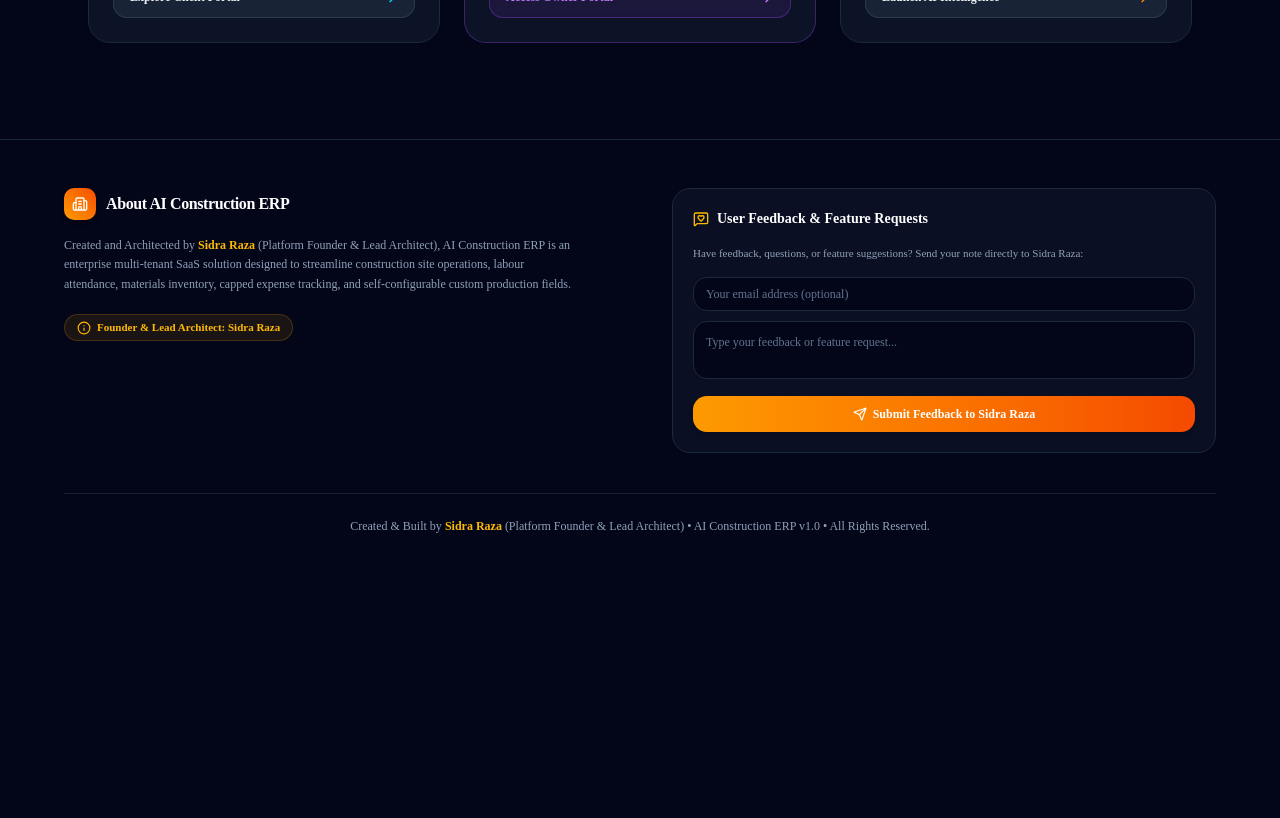
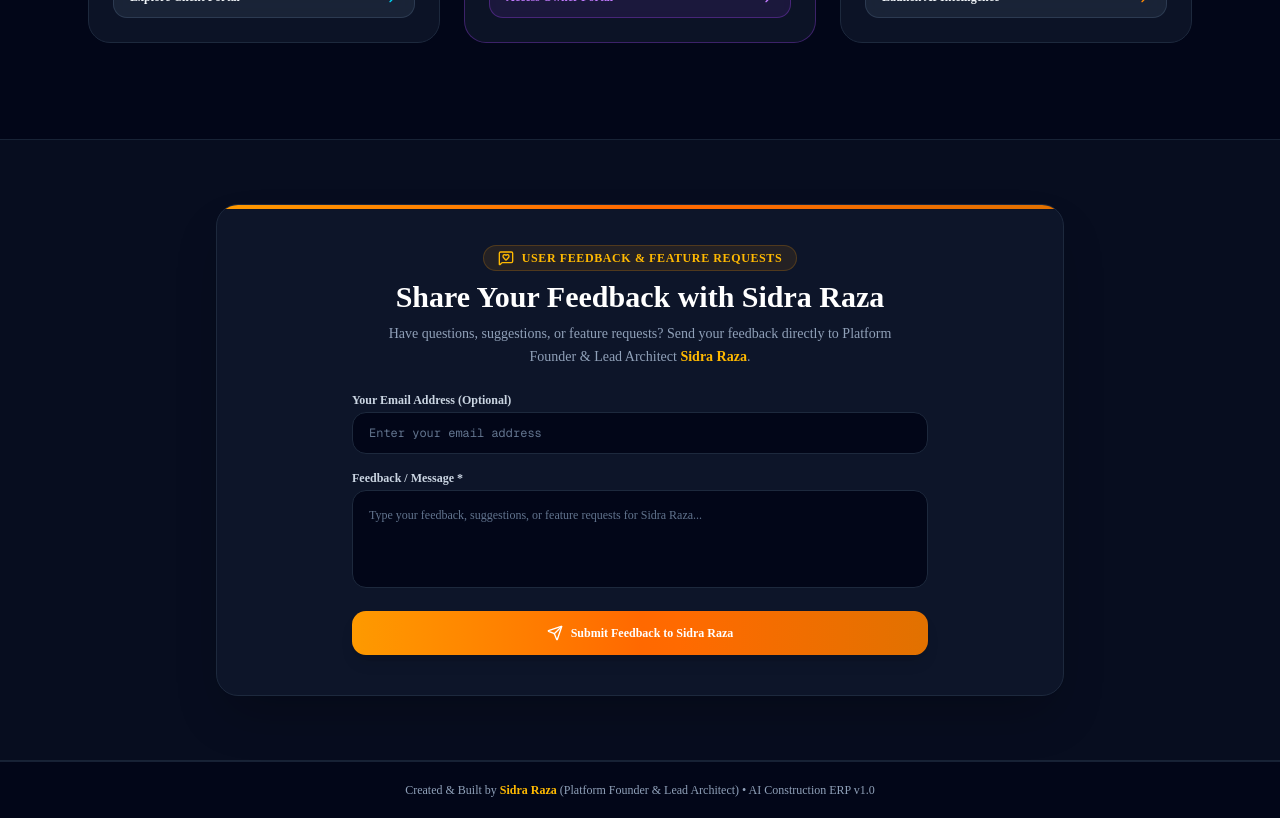
Before and after one commit to SidraRaza/ai-construction-erp, a Next.js app in the folder frontend/: page / in a window 1280 px wide. Shown: the part 1580-2398 px from the top of the page. Before the commit the page ends 2146 px from the top, so only its background shows below. Built offline with nearby package versions, Linux system fonts and the light colour scheme.

Commit message:
feat: remove About Us from footer and build dedicated standalone Feedback & Feature Requests section above clean footer

```diff
--- a/frontend/app/page.tsx
+++ b/frontend/app/page.tsx
@@ -24,7 +24,6 @@ import {
   Lock,
   MessageSquareHeart,
   Send,
-  Info,
 } from "lucide-react";
 
 function HomeContent() {
@@ -33,7 +32,7 @@ function HomeContent() {
   const [isMobileNavOpen, setIsMobileNavOpen] = useState(false);
   const [isAuthModalOpen, setIsAuthModalOpen] = useState(false);
 
-  // Footer Feedback State
+  // Standalone Feedback Form State
   const [feedbackEmail, setFeedbackEmail] = useState("");
   const [feedbackMessage, setFeedbackMessage] = useState("");
   const [isSubmittingFeedback, setIsSubmittingFeedback] = useState(false);
@@ -282,7 +281,7 @@ function HomeContent() {
             gap: 28px;
           }
           h1.headline {
-            font-size: clamp(24px, 6.5vw, 36px); /* Reduced on mobile as requested! */
+            font-size: clamp(24px, 6.5vw, 36px);
             line-height: 1.15;
             margin-bottom: 16px;
           }
@@ -297,11 +296,11 @@ function HomeContent() {
           }
           .diagram-box {
             height: 250px;
-            order: 2; /* Renders AFTER text on mobile screen! */
+            order: 2;
           }
           .cta-row {
             display: grid;
-            grid-template-columns: 1fr 1fr; /* Both buttons in 1 single line on mobile! */
+            grid-template-columns: 1fr 1fr;
             gap: 10px;
             width: 100%;
             margin-bottom: 28px;
@@ -752,6 +751,68 @@ function HomeContent() {
         </div>
       </section>
 
+      {/* Standalone Interactive User Feedback & Feature Request Section */}
+      <section id="feedback-section" className="py-16 bg-slate-900/40 border-t border-b border-slate-800/80 w-full">
+        <div className="max-w-4xl mx-auto px-4 sm:px-6">
+          <div className="bg-slate-900/90 backdrop-blur-xl p-8 sm:p-10 rounded-3xl border border-slate-800 shadow-2xl space-y-6 relative overflow-hidden">
+            {/* Top Decorative Accent Line */}
+            <div className="absolute top-0 left-0 right-0 h-1 bg-gradient-to-r from-amber-500 via-orange-500 to-amber-600" />
+
+            <div className="text-center space-y-2">
+              <div className="inline-flex items-center gap-2 px-3.5 py-1 rounded-full bg-amber-500/10 border border-amber-500/20 text-amber-400 text-xs font-bold uppercase tracking-wider">
+                <MessageSquareHeart className="w-4 h-4" /> User Feedback & Feature Requests
+              </div>
+              <h2 className="text-2xl sm:text-3xl font-extrabold text-white">Share Your Feedback with Sidra Raza</h2>
+              <p className="text-xs sm:text-sm text-slate-400 max-w-lg mx-auto leading-relaxed">
+                Have questions, suggestions, or feature requests? Send your feedback directly to Platform Founder & Lead Architect <strong className="text-amber-400 font-bold">Sidra Raza</strong>.
+              </p>
+            </div>
+
+            <form onSubmit={handleFeedbackSubmit} autoComplete="off" className="space-y-4 max-w-xl mx-auto">
+              <div>
+                <label className="text-xs font-bold text-slate-300 block mb-1">Your Email Address (Optional)</label>
+                <input
+                  type="email"
+                  autoComplete="off"
+                  autoCorrect="off"
+                  autoCapitalize="off"
+                  spellCheck={false}
+                  placeholder="Enter your email address"
+                  value={feedbackEmail}
+                  onChange={(e) => setFeedbackEmail(e.target.value)}
+                  className="w-full bg-slate-950 border border-slate-800 rounded-xl px-4 py-3 text-xs text-white placeholder:text-slate-500 focus:outline-none focus:border-amber-500 font-mono"
+                />
+              </div>
+
+              <div>
+                <label className="text-xs font-bold text-slate-300 block mb-1">Feedback / Message *</label>
+                <textarea
+                  required
+                  rows={4}
+                  autoComplete="off"
+                  autoCorrect="off"
+                  autoCapitalize="off"
+                  spellCheck={false}
+                  placeholder="Type your feedback, suggestions, or feature requests for Sidra Raza..."
+                  value={feedbackMessage}
+                  onChange={(e) => setFeedbackMessage(e.target.value)}
+                  className="w-full bg-slate-950 border border-slate-800 rounded-xl p-4 text-xs text-white placeholder:text-slate-500 focus:outline-none focus:border-amber-500 resize-none"
+                />
+              </div>
+
+              <button
+                type="submit"
+                disabled={isSubmittingFeedback}
+                className="w-full py-3.5 rounded-xl bg-gradient-to-r from-amber-500 via-orange-500 to-amber-600 text-white font-extrabold text-xs shadow-lg hover:brightness-110 flex items-center justify-center gap-2 transition-all"
+              >
+                <Send className="w-4 h-4" />
+                {isSubmittingFeedback ? "Sending Feedback..." : "Submit Feedback to Sidra Raza"}
+              </button>
+            </form>
+          </div>
+        </div>
+      </section>
+
       {/* Register / Login Gatekeeper Modal */}
       <UserAuthModal
         isOpen={isAuthModalOpen}
@@ -761,70 +822,9 @@ function HomeContent() {
         }}
       />
 
-      {/* Comprehensive Footer featuring About Us & Interactive Feedback Sections */}
-      <footer className="border-t border-slate-800 bg-slate-950 text-slate-300 pt-12 pb-8 px-6">
-        <div className="max-w-6xl mx-auto grid grid-cols-1 md:grid-cols-2 gap-10 lg:gap-16 pb-10 border-b border-slate-800/80">
-          {/* About Us Column */}
-          <div className="space-y-4">
-            <div className="flex items-center gap-2.5">
-              <div className="w-8 h-8 rounded-lg bg-gradient-to-tr from-amber-500 to-orange-600 flex items-center justify-center text-white font-bold shadow-md">
-                <Building2 className="w-4 h-4" />
-              </div>
-              <span className="text-base font-extrabold text-white tracking-tight">About AI Construction ERP</span>
-            </div>
-            <p className="text-xs text-slate-400 leading-relaxed max-w-lg">
-              Created and Architected by <strong className="text-amber-400">Sidra Raza</strong> (Platform Founder & Lead Architect), AI Construction ERP is an enterprise multi-tenant SaaS solution designed to streamline construction site operations, labour attendance, materials inventory, capped expense tracking, and self-configurable custom production fields.
-            </p>
-            <div className="flex items-center gap-3 pt-1">
-              <div className="px-3 py-1 rounded-full bg-amber-500/10 border border-amber-500/20 text-[11px] font-bold text-amber-400 flex items-center gap-1.5">
-                <Info className="w-3.5 h-3.5" /> Founder & Lead Architect: Sidra Raza
-              </div>
-            </div>
-          </div>
-
-          {/* User Feedback Column */}
-          <div className="space-y-4 bg-slate-900/60 p-5 rounded-2xl border border-slate-800">
-            <div className="flex items-center gap-2 text-white">
-              <MessageSquareHeart className="w-4 h-4 text-amber-400" />
-              <h4 className="text-sm font-bold">User Feedback & Feature Requests</h4>
-            </div>
-            <p className="text-[11px] text-slate-400">
-              Have feedback, questions, or feature suggestions? Send your note directly to Sidra Raza:
-            </p>
-            <form onSubmit={handleFeedbackSubmit} className="space-y-2.5">
-              <input
-                type="email"
-                placeholder="Your email address (optional)"
-                value={feedbackEmail}
-                onChange={(e) => setFeedbackEmail(e.target.value)}
-                autoComplete="off"
-                className="w-full bg-slate-950 border border-slate-800 rounded-xl px-3 py-2 text-xs text-white placeholder:text-slate-500 focus:outline-none focus:border-amber-500"
-              />
-              <textarea
-                required
-                rows={2}
-                placeholder="Type your feedback or feature request..."
-                value={feedbackMessage}
-                onChange={(e) => setFeedbackMessage(e.target.value)}
-                autoComplete="off"
-                className="w-full bg-slate-950 border border-slate-800 rounded-xl p-3 text-xs text-white placeholder:text-slate-500 focus:outline-none focus:border-amber-500 resize-none"
-              />
-              <button
-                type="submit"
-                disabled={isSubmittingFeedback}
-                className="w-full py-2.5 rounded-xl bg-gradient-to-r from-amber-500 to-orange-600 text-white font-bold text-xs shadow-md hover:brightness-110 flex items-center justify-center gap-1.5 transition-all"
-              >
-                <Send className="w-3.5 h-3.5" />
-                {isSubmittingFeedback ? "Sending Feedback..." : "Submit Feedback to Sidra Raza"}
-              </button>
-            </form>
-          </div>
-        </div>
-
-        {/* Copyright & Author Credit Bar */}
-        <div className="max-w-6xl mx-auto pt-6 text-center text-xs text-slate-400 font-medium">
-          Created & Built by <strong className="text-amber-400 font-bold">Sidra Raza</strong> (Platform Founder & Lead Architect) • AI Construction ERP v1.0 • All Rights Reserved.
-        </div>
+      {/* Clean Minimal Footer */}
+      <footer className="border-t border-slate-800/80 px-6 py-5 text-center text-xs text-slate-400 font-medium bg-slate-950">
+        Created & Built by <strong className="text-amber-400">Sidra Raza</strong> (Platform Founder & Lead Architect) • AI Construction ERP v1.0
       </footer>
     </div>
   );
```
